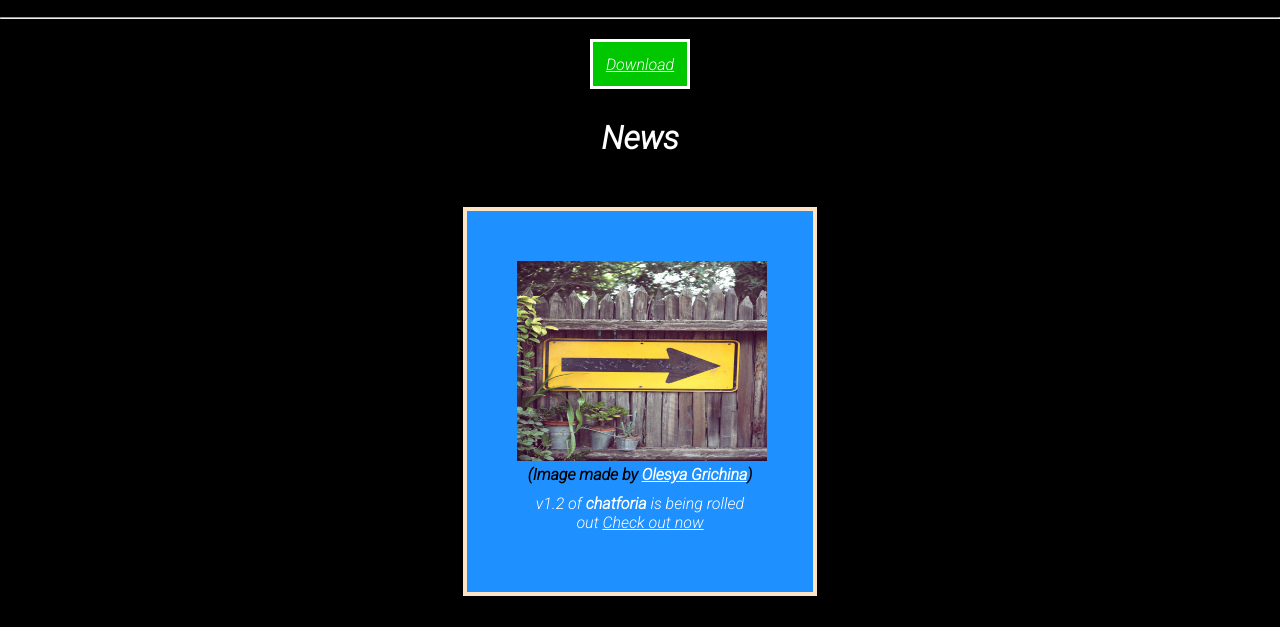
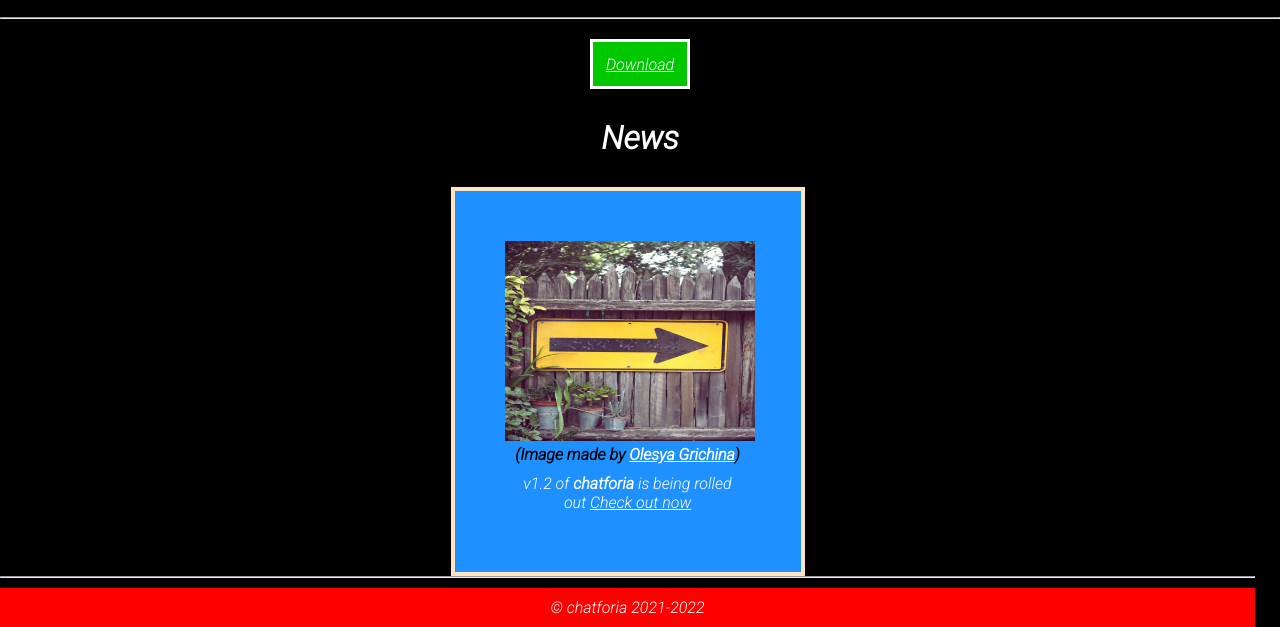
Before and after one commit to chatforia/chatforia-site, a Flask app: page / in a window 1280 px wide. Shown: the part 395-1022 px from the top of the page. Before the commit the page ends 991 px from the top, so only its background shows below. Run offline with Flask 2, Linux system fonts and the light colour scheme.

Commit message:
added copyright info

```diff
--- a/static/CSS/styling.css
+++ b/static/CSS/styling.css
@@ -147,8 +147,10 @@ th , td{
 }
 
 #cards{
-  display: flex;
-  flex-direction: row;
+  /* display: inline-flex; */
+  /* flex-direction: row; */
+  width: fit-content;
+
 
 }
 
@@ -156,3 +158,18 @@ th , td{
   width: 100px;
   height: 100px;
 }
+
+footer{
+  margin-top: 10px;
+  display: block;
+  width: 1255px;
+  padding: 10px;
+  background-color: red;
+
+}
+footer p{
+  display: block;
+  text-align: center;
+  width: 100%;
+  /* margin: auto; */
+}
--- a/templates/index.html
+++ b/templates/index.html
@@ -99,5 +99,10 @@
         <a href="/downloads">Check out now</a>
       </p>
     </div>
+    <hr>
+    <footer>
+      <p class="Copyrightinfo">&copy; chatforia 2021-2022</p>
+
+    </footer>
   </body>
 </html>
```
